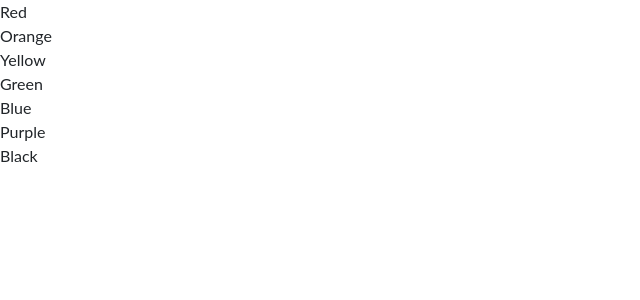
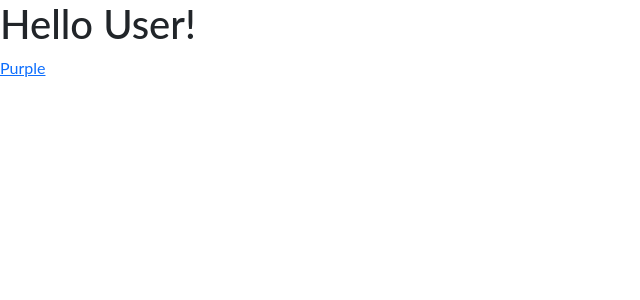
Before and after one commit to renatododani/MoodWeb, a React (Create React App) app in the folder client/: page /home in a window 1280 px wide. Shown: the top 300 px of the page, without its empty margins (0-640 px from the left). Built offline with nearby package versions, Linux system fonts and the light colour scheme.

Commit message:
purple mood page created/routed with starting content

```diff
--- a/client/src/components/moodHome/moodHome.tsx
+++ b/client/src/components/moodHome/moodHome.tsx
@@ -1,17 +1,14 @@
-import React, {useState} from 'react';
+import React, { useState } from "react";
 import { Link } from "react-router-dom";
 
 export function MoodHome() {
-
-    return (
-
-        <div>
-            <div>Red</div>
-            <div>Orange</div>
-            <div>Yellow</div>
-            <div>Green</div>
-            <div>Blue</div>
-            <div>Purple</div>
-            <div>Black</div>
-        </div>
-    )}
+  const [user, setUser] = useState("User");
+  return (
+    <div>
+      <div>
+        <h1>Hello {user}! </h1>
+        <Link to="/purple">Purple</Link>
+      </div>
+    </div>
+  );
+}
--- /dev/null
+++ b/client/src/components/moodPurple/moodPurple.tsx
@@ -0,0 +1,28 @@
+import React, { useState } from "react";
+import { Link } from "react-router-dom";
+
+export function PurpleMood() {
+  return (
+    <div>
+      <h1>Romance, Love, Passion</h1>
+      <ul>
+        <li>
+          "Lots of people want to ride with you in the limo, but what you want
+          is someone who will take the bus with you when the limo breaks down.”
+          -Oprah Winfrey
+        </li>
+      </ul>
+
+      <ul>
+        <li>Meet Me in Paradise by Libby Hubscher (2021)</li>
+        <img src="MeetMe.jpeg"></img>
+      </ul>
+
+      <ul>
+        <li>The Notebook (2004)</li>
+
+        <img className="img-size" src="The-Notebook.jpeg"></img>
+      </ul>
+    </div>
+  );
+}
--- a/client/src/index.css
+++ b/client/src/index.css
@@ -1,13 +1,17 @@
 body {
   margin: 0;
-  font-family: -apple-system, BlinkMacSystemFont, 'Segoe UI', 'Roboto', 'Oxygen',
-    'Ubuntu', 'Cantarell', 'Fira Sans', 'Droid Sans', 'Helvetica Neue',
+  font-family: -apple-system, BlinkMacSystemFont, "Segoe UI", "Roboto", "Oxygen",
+    "Ubuntu", "Cantarell", "Fira Sans", "Droid Sans", "Helvetica Neue",
     sans-serif;
   -webkit-font-smoothing: antialiased;
   -moz-osx-font-smoothing: grayscale;
 }
 
 code {
-  font-family: source-code-pro, Menlo, Monaco, Consolas, 'Courier New',
+  font-family: source-code-pro, Menlo, Monaco, Consolas, "Courier New",
     monospace;
 }
+
+.img-size {
+  max-width: 183px;
+}
--- a/client/src/index.tsx
+++ b/client/src/index.tsx
@@ -1,29 +1,29 @@
-import React from 'react';
-import ReactDOM from 'react-dom';
-import './index.css';
-import App from './App';
-import reportWebVitals from './reportWebVitals';
-import 'bootstrap/dist/css/bootstrap.min.css';
-import { BrowserRouter, Route, Routes, Navigate } from 'react-router-dom';
-import { LoginForm } from './components/loginForm/loginForm';
-import { SignUpForm } from './components/signupForm/signupForm';
-import { MoodHome } from './components/moodHome/moodHome';
-
-
+import React from "react";
+import ReactDOM from "react-dom";
+import "./index.css";
+import App from "./App";
+import reportWebVitals from "./reportWebVitals";
+import "bootstrap/dist/css/bootstrap.min.css";
+import { BrowserRouter, Route, Routes, Navigate } from "react-router-dom";
+import { LoginForm } from "./components/loginForm/loginForm";
+import { SignUpForm } from "./components/signupForm/signupForm";
+import { MoodHome } from "./components/moodHome/moodHome";
+import { PurpleMood } from "./components/moodPurple/moodPurple";
 
 ReactDOM.render(
   <React.StrictMode>
     <BrowserRouter>
-    <App/>
+      <App />
       <Routes>
-        <Route path='/login' element={<LoginForm />}></Route>
-        <Route path= '/signup' element={<SignUpForm />}></Route>
-        <Route path= '/home' element={<MoodHome/>}></Route>
-        <Route path='*' element={<Navigate to='/home'/>}/>
+        <Route path="/login" element={<LoginForm />}></Route>
+        <Route path="/signup" element={<SignUpForm />}></Route>
+        <Route path="/home" element={<MoodHome />}></Route>
+        <Route path="/purple" element={<PurpleMood />}></Route>
+        <Route path="*" element={<Navigate to="/home" />} />
       </Routes>
     </BrowserRouter>
   </React.StrictMode>,
-  document.getElementById('root')
+  document.getElementById("root")
 );
 
 // If you want to start measuring performance in your app, pass a function
```
Also changed, not shown: client/public/MeetMe.jpeg (added), client/public/The-Notebook.jpeg (added), client/src/components/moodPurple/moodPurple.css (added).
